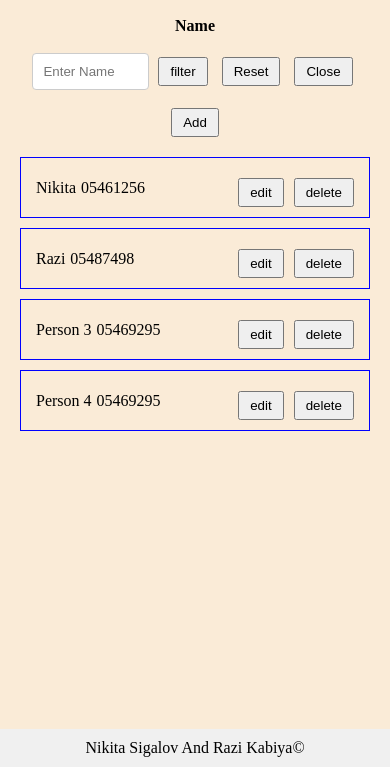
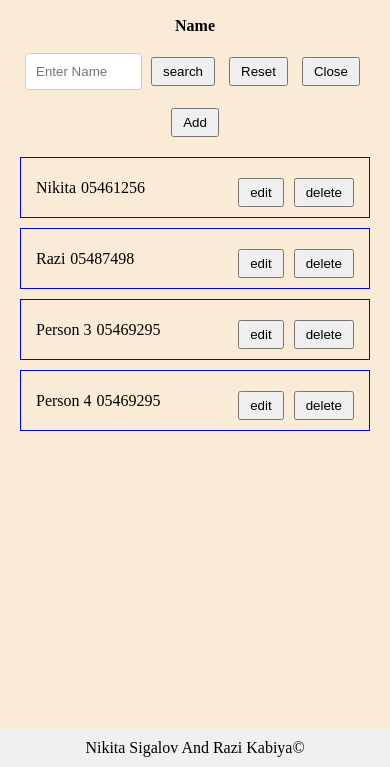
Before and after one commit to nikitos-dot/PhoneBookProjectJS, a plain HTML site: page index.html in a window 390 px wide. Shown: the part 77-844 px from the top of the page. Drawn offline with Linux system fonts and the light colour scheme.

Commit message:
Add files via upload
fixing some errors

```diff
--- a/index.html
+++ b/index.html
@@ -2,7 +2,7 @@
 The project is done by Nikita Sigalov and Razi Kabiya
 -->
 <!DOCTYPE html>
-<html>
+<html lang="en">
 
 <head>
   <meta charset='utf-8'>
@@ -20,11 +20,11 @@ The project is done by Nikita Sigalov and Razi Kabiya
       <form action="/action_page.php" class="form-container">
 
         <label for="name"><b>Name</b></label>
-        <input type="input-group" placeholder="Enter Name" name="name" id="nameInput" required>
+        <input type="text" placeholder="Enter Name" name="name" id="name" required>
 
-        <button type="filter" class="btn" onclick="filterClients()">filter</button>
-        <button type="reset" class="btn" onclick="resetForm()">Reset</button>
-        <button type="button" class="btn cancel" onclick="closeForm()">Close</button>
+        <button type="button" class="btn" onclick="">search</button>
+        <button type="reset" class="btn" onclick="">Reset</button>
+        <button type="button" class="btn cancel" onclick="">Close</button>
       </form>
       <div class="btns">
         <button class="btn">Add</button>
@@ -73,6 +73,7 @@ The project is done by Nikita Sigalov and Razi Kabiya
           <button class="btn">delete</button>
         </div>
       </li>
+    </ul>
   </main>
   <footer>
     <p>Nikita Sigalov And Razi Kabiya&#xa9;</p>
--- a/styles/style.css
+++ b/styles/style.css
@@ -82,7 +82,7 @@ li {
   margin-bottom: 10px;
 }
 
-.form-container input[type="input-group"] {
+.form-container input[type="text"] {
   width: 30%;
   padding: 10px;
   margin: 8px 0;
@@ -112,3 +112,11 @@ footer {
   position: fixed;
   bottom: 0;
 }
+
+@media only screen and (max-width: 800px) {
+  * {
+    box-sizing: border-box;
+    margin: 0;
+    padding: 0;
+  }
+}
```
